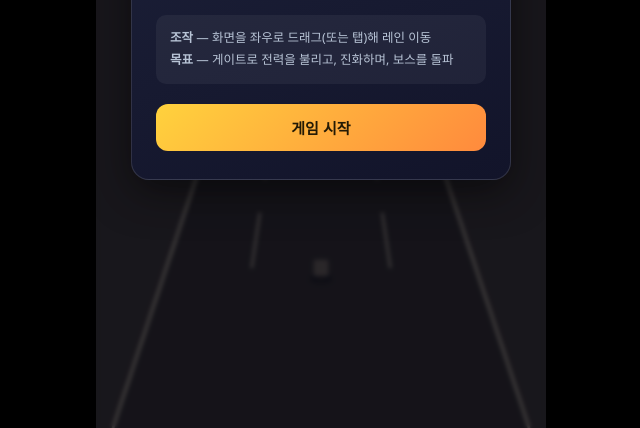
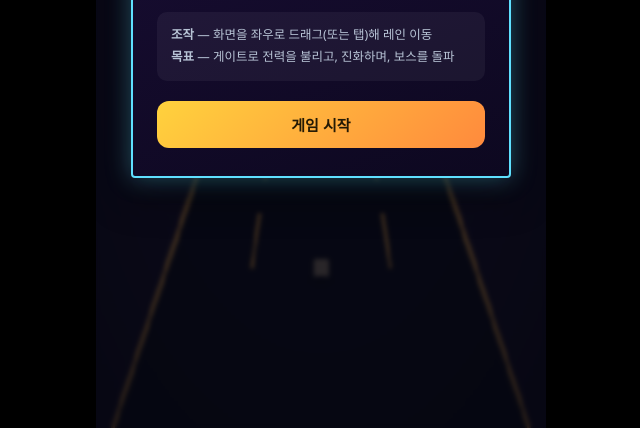
Before and after one commit to ssshijm-spec/test1, a website built with Vite: page index.html in a window 1280 px wide. Shown: the part 372-800 px from the top of the page, without its empty margins (319-959 px from the left). Built offline with nearby package versions, Linux system fonts and the light colour scheme.

Commit message:
Restyle to neon-city pixel-art retro look
Closes the gap between the pixel-art thumbnail and the in-game visuals.

- Low-res pixel buffer (render/pixel.ts): render the game to a 240x427
  offscreen canvas and nearest-neighbor upscale, instantly turning the smooth
  vector art into chunky pixel art. PIXEL_SCALE tunes dot size.
- Neon synthwave palettes (data/stages.ts): all 7 biomes recolored to
  night/neon tones, with a new `neon` accent pair for signs/windows.
- Pixel neon cityscape (render/drawRoad.ts): parallax pixel building skyline
  with lit windows, neon sign blocks, stars, city light bloom; dark asphalt
  road with glowing neon lane lines and edges.
- CRT finish (style.css): scanline + vignette overlay, angular neon panel
  borders with glow. Canvas uses image-rendering: pixelated.

```diff
--- a/src/core/engine.ts
+++ b/src/core/engine.ts
@@ -12,6 +12,7 @@ import { Rng } from './rng';
 import { renderFrame } from '../render/renderer';
 import { HudParams, TierCardInfo } from '../render/drawUI';
 import { laneCenterX, TRUCK_SCREEN_Y } from '../render/layout';
+import { beginPixelFrame, createPixelBuffer, endPixelFrame, PixelBuffer } from '../render/pixel';
 import { ScreenManager } from '../ui/screens';
 
 type GameState = 'menu' | 'intro' | 'playing' | 'stageClear' | 'gameOver' | 'victory' | 'paused';
@@ -25,6 +26,7 @@ interface TierCardState {
 
 export class Engine {
   private ctx: CanvasRenderingContext2D;
+  private pixelBuffer: PixelBuffer;
   private input: InputController;
   private screens: ScreenManager;
 
@@ -53,6 +55,7 @@ export class Engine {
     const ctx = canvas.getContext('2d');
     if (!ctx) throw new Error('2D canvas context를 가져올 수 없습니다.');
     this.ctx = ctx;
+    this.pixelBuffer = createPixelBuffer();
     this.input = new InputController(canvas, BALANCE.laneCount);
 
     this.screens = new ScreenManager({
@@ -230,7 +233,9 @@ export class Engine {
       tierCard: this.tierCard ? this.computeTierCardVisual() : null,
     };
 
-    renderFrame(this.ctx, {
+    // 저해상도 픽셀 버퍼에 렌더 → 니어리스트 네이버 업스케일로 레트로 도트 룩.
+    const bctx = beginPixelFrame(this.pixelBuffer);
+    renderFrame(bctx, {
       truck: this.truck,
       segments: this.segments,
       palette: stage.palette,
@@ -238,6 +243,7 @@ export class Engine {
       elapsedMs: this.elapsedMs,
       hud,
     });
+    endPixelFrame(this.pixelBuffer, this.ctx);
   }
 
   private computeTierCardVisual(): TierCardInfo {
--- a/src/data/stages.ts
+++ b/src/data/stages.ts
@@ -19,6 +19,8 @@ export interface BiomePalette {
   roadLine: string;
   farLayer: string;
   midLayer: string;
+  /** 네온 사인/창문 액센트 2색 (픽셀 시티 배경용) */
+  neon: [string, string];
 }
 
 export interface StageDef {
@@ -56,11 +58,12 @@ export const STAGES: readonly StageDef[] = [
     bossName: '고철 파수꾼',
     bossLore: '폐차장의 마지막 문지기. 녹슬었지만 자리는 지킨다.',
     palette: {
-      sky: ['#7d6b52', '#c9a876'],
-      ground: '#4a4032',
-      roadLine: '#e8d9b5',
-      farLayer: '#5c4e3a',
-      midLayer: '#6b5a43',
+      sky: ['#1a0f2e', '#3d2a4d'],
+      ground: '#160f22',
+      roadLine: '#ffb347',
+      farLayer: '#2a1c3d',
+      midLayer: '#3d2a52',
+      neon: ['#ffb347', '#ff5c8a'],
     },
   },
   {
@@ -79,11 +82,12 @@ export const STAGES: readonly StageDef[] = [
     bossName: '국도의 폭주족 두목',
     bossLore: '이 국도에서는 내가 제일 빠르다고 믿는 남자.',
     palette: {
-      sky: ['#4f6fa8', '#bcd6ea'],
-      ground: '#39433f',
-      roadLine: '#f0f0e6',
-      farLayer: '#354a63',
-      midLayer: '#425c4f',
+      sky: ['#0d1a33', '#1c3a5c'],
+      ground: '#0a1420',
+      roadLine: '#5fe0ff',
+      farLayer: '#16283f',
+      midLayer: '#20405c',
+      neon: ['#5fe0ff', '#ffd23d'],
     },
   },
   {
@@ -102,11 +106,12 @@ export const STAGES: readonly StageDef[] = [
     bossName: '통행세 징수관',
     bossLore: '이 구역을 지나려면 전력으로 증명해야 한다.',
     palette: {
-      sky: ['#665a5a', '#a68b6e'],
-      ground: '#332e2e',
-      roadLine: '#d9c9a3',
-      farLayer: '#4a3f3f',
-      midLayer: '#5c4f47',
+      sky: ['#0d1f1f', '#1c3d3a'],
+      ground: '#0a1616',
+      roadLine: '#4dffce',
+      farLayer: '#153330',
+      midLayer: '#1e4d42',
+      neon: ['#4dffce', '#ff8a3d'],
     },
   },
   {
@@ -133,11 +138,12 @@ export const STAGES: readonly StageDef[] = [
     bossName: '사막의 폭주 트레일러',
     bossLore: '모래바람 속에서도 흔들림 없이 질주하는 거구.',
     palette: {
-      sky: ['#c96b2e', '#f4c873'],
-      ground: '#8a5a2e',
-      roadLine: '#fff0cf',
-      farLayer: '#a06a35',
-      midLayer: '#b8813f',
+      sky: ['#1c0d33', '#ff5c8a'],
+      ground: '#1a0d2e',
+      roadLine: '#ffd23d',
+      farLayer: '#3d1a52',
+      midLayer: '#5c2478',
+      neon: ['#ff5c8a', '#5fe0ff'],
     },
   },
   {
@@ -173,11 +179,12 @@ export const STAGES: readonly StageDef[] = [
     bossName: '러시아워의 폭군',
     bossLore: '도심 교통을 지배하는 검은 세단. 신호는 무시한다.',
     palette: {
-      sky: ['#2e3a52', '#6b7fa8'],
-      ground: '#22262f',
-      roadLine: '#e0e6f0',
-      farLayer: '#2a3242',
-      midLayer: '#354258',
+      sky: ['#0d0d2e', '#2a1a5c'],
+      ground: '#0a0a1f',
+      roadLine: '#5fe0ff',
+      farLayer: '#1a1a47',
+      midLayer: '#2e2470',
+      neon: ['#ff3d94', '#5fe0ff'],
     },
   },
   {
@@ -213,11 +220,12 @@ export const STAGES: readonly StageDef[] = [
     bossName: '빙하의 파괴자',
     bossLore: '얼어붙은 강철 그 자체. 부딪히는 모든 것을 부순다.',
     palette: {
-      sky: ['#1c3550', '#7fb8d9'],
-      ground: '#dce8f0',
-      roadLine: '#2c3e50',
-      farLayer: '#274a63',
-      midLayer: '#31597a',
+      sky: ['#0d1f33', '#2a5c7a'],
+      ground: '#16303d',
+      roadLine: '#aef0ff',
+      farLayer: '#1c3d52',
+      midLayer: '#2a5c78',
+      neon: ['#aef0ff', '#5f8fff'],
     },
   },
   {
@@ -253,11 +261,12 @@ export const STAGES: readonly StageDef[] = [
     bossName: '오버드라이브 코어',
     bossLore: '도로의 끝에서 기다리는 존재. 숫자로 이루어진 최후의 벽.',
     palette: {
-      sky: ['#0d0d2b', '#4a1a6b'],
-      ground: '#141428',
+      sky: ['#0d0524', '#5c1a8f'],
+      ground: '#0a0418',
       roadLine: '#ff5fd6',
-      farLayer: '#1e1a3a',
-      midLayer: '#2e2050',
+      farLayer: '#1e0d3d',
+      midLayer: '#3d1a6b',
+      neon: ['#ff5fd6', '#5fe0ff'],
     },
   },
 ];
--- a/src/render/drawRoad.ts
+++ b/src/render/drawRoad.ts
@@ -6,55 +6,135 @@ function mod(a: number, n: number): number {
   return ((a % n) + n) % n;
 }
 
-/** 소실점에서 뻗어나가는 방사형 하이퍼캐주얼 "터널" 광선 배경. */
-function drawSunburst(ctx: CanvasRenderingContext2D, palette: BiomePalette, truckDistance: number) {
-  const rayCount = 10;
-  const rotation = (truckDistance * 0.0015) % ((Math.PI * 2) / rayCount);
-  const maxR = Math.hypot(VIEWPORT.width, HORIZON_Y) * 1.6;
+/** 결정적 0~1 해시 — 스크롤해도 빌딩/창문 패턴이 아른거리지 않게 위치 인덱스로부터 안정적 난수를 뽑는다. */
+function hash(n: number): number {
+  const x = Math.sin(n * 127.1 + 11.7) * 43758.5453;
+  return x - Math.floor(x);
+}
 
-  ctx.save();
-  ctx.translate(VANISH_X, HORIZON_Y);
-  for (let i = 0; i < rayCount; i++) {
-    const a0 = rotation + (i / rayCount) * Math.PI * 2;
-    const a1 = a0 + Math.PI / rayCount;
-    ctx.beginPath();
-    ctx.moveTo(0, 0);
-    ctx.arc(0, 0, maxR, a0, a1);
-    ctx.closePath();
-    ctx.fillStyle = i % 2 === 0 ? palette.sky[1] + '55' : palette.sky[0] + '00';
-    ctx.fill();
+interface CityLayerOpts {
+  y: number; // 빌딩 밑변 y
+  scrollX: number; // 패럴랙스 스크롤 오프셋
+  spacing: number; // 빌딩 슬롯 폭
+  gap: number; // 빌딩 사이 간격
+  baseH: number;
+  varH: number;
+  bodyColor: string;
+  windowChance: number;
+  signChance: number; // 네온 사인 확률
+  neon: [string, string];
+}
+
+/** 픽셀 시티 한 레이어(스카이라인 실루엣 + 켜진 창문 + 가끔 네온 사인). */
+function drawCityLayer(ctx: CanvasRenderingContext2D, opts: CityLayerOpts) {
+  const { y, scrollX, spacing, gap, baseH, varH, bodyColor, windowChance, signChance, neon } = opts;
+  const startSlot = Math.floor(scrollX / spacing) - 1;
+  const count = Math.ceil(VIEWPORT.width / spacing) + 3;
+
+  for (let k = 0; k < count; k++) {
+    const slot = startSlot + k;
+    const h = Math.round(baseH + hash(slot) * varH);
+    const bw = Math.round(spacing - gap);
+    const bx = Math.round(slot * spacing - scrollX);
+    const top = y - h;
+
+    // 빌딩 몸체
+    ctx.fillStyle = bodyColor;
+    ctx.fillRect(bx, top, bw, h);
+
+    // 창문 그리드 (켜진 창만 네온색으로)
+    const cell = 8;
+    const pad = 3;
+    for (let wy = top + pad; wy < y - pad; wy += cell) {
+      for (let wx = bx + pad; wx < bx + bw - pad; wx += cell) {
+        const r = hash(slot * 91.3 + wx * 0.7 + wy * 1.9);
+        if (r < windowChance) {
+          ctx.fillStyle = r < windowChance * 0.5 ? neon[0] : neon[1];
+          ctx.fillRect(Math.round(wx), Math.round(wy), 4, 4);
+        }
+      }
+    }
+
+    // 가끔 큰 네온 사인 (썸네일의 RAMEN/NEON 간판 같은 발광 블록)
+    if (hash(slot * 7.7 + 3.1) < signChance && h > baseH * 0.7) {
+      const signColor = hash(slot * 3.3) < 0.5 ? neon[0] : neon[1];
+      const sw = Math.max(6, Math.round(bw * 0.55));
+      const sh = 10;
+      const sx = bx + Math.round((bw - sw) / 2);
+      const sy = top + Math.round(h * 0.28);
+      ctx.fillStyle = signColor;
+      ctx.fillRect(sx, sy, sw, sh);
+      ctx.fillStyle = '#0d0d1a';
+      ctx.fillRect(sx + 2, sy + 3, sw - 4, sh - 6);
+    }
   }
-  ctx.restore();
+}
+
+/** 밤하늘 별. 화면 상단에만, 위치 고정(살짝만 패럴랙스). */
+function drawStars(ctx: CanvasRenderingContext2D, scrollX: number) {
+  ctx.fillStyle = '#ffffff';
+  for (let i = 0; i < 40; i++) {
+    const bx = mod(hash(i * 2.1) * VIEWPORT.width * 2 - scrollX * 0.15, VIEWPORT.width);
+    const by = hash(i * 5.7) * (HORIZON_Y - 20);
+    const tw = hash(i * 9.3 + Math.floor(scrollX * 0.02));
+    ctx.globalAlpha = 0.35 + tw * 0.5;
+    ctx.fillRect(Math.round(bx), Math.round(by), 2, 2);
+  }
+  ctx.globalAlpha = 1;
 }
 
 export function drawRoad(ctx: CanvasRenderingContext2D, palette: BiomePalette, truckDistance: number) {
   const w = VIEWPORT.width;
   const h = VIEWPORT.height;
 
-  // 하늘
+  // 밤하늘 (2색 그라디언트 — 저해상도 버퍼에서 자연스럽게 밴딩되어 레트로 느낌)
   const sky = ctx.createLinearGradient(0, 0, 0, HORIZON_Y);
   sky.addColorStop(0, palette.sky[0]);
   sky.addColorStop(1, palette.sky[1]);
   ctx.fillStyle = sky;
   ctx.fillRect(0, 0, w, HORIZON_Y);
 
-  drawSunburst(ctx, palette, truckDistance);
+  drawStars(ctx, truckDistance);
 
-  // 소실점을 향해 부드럽게 번지는 헤일로 (터널 입구 느낌)
-  const halo = ctx.createRadialGradient(VANISH_X, HORIZON_Y, 4, VANISH_X, HORIZON_Y, w * 0.42);
-  halo.addColorStop(0, '#ffffffaa');
-  halo.addColorStop(1, '#ffffff00');
-  ctx.fillStyle = halo;
-  ctx.beginPath();
-  ctx.arc(VANISH_X, HORIZON_Y, w * 0.42, 0, Math.PI * 2);
-  ctx.fill();
+  // 도심 라이트 블룸 (소실점 위쪽에서 번지는 도시 불빛)
+  const bloom = ctx.createRadialGradient(VANISH_X, HORIZON_Y, 6, VANISH_X, HORIZON_Y, w * 0.5);
+  bloom.addColorStop(0, palette.neon[1] + '66');
+  bloom.addColorStop(1, palette.neon[1] + '00');
+  ctx.fillStyle = bloom;
+  ctx.fillRect(0, 0, w, HORIZON_Y + 20);
 
-  // 지면(도로 바깥쪽 갓길)
+  // 픽셀 시티 — 원경(작고 어둡고 창문 적음) → 중경(크고 밝고 네온 사인)
+  drawCityLayer(ctx, {
+    y: HORIZON_Y + 2,
+    scrollX: truckDistance * 0.05,
+    spacing: 34,
+    gap: 6,
+    baseH: 30,
+    varH: 46,
+    bodyColor: palette.farLayer,
+    windowChance: 0.18,
+    signChance: 0.0,
+    neon: palette.neon,
+  });
+  drawCityLayer(ctx, {
+    y: HORIZON_Y + 6,
+    scrollX: truckDistance * 0.13,
+    spacing: 56,
+    gap: 10,
+    baseH: 44,
+    varH: 62,
+    bodyColor: palette.midLayer,
+    windowChance: 0.32,
+    signChance: 0.35,
+    neon: palette.neon,
+  });
+
+  // 지면(도로 바깥 갓길) — 어두운 밤
   ctx.fillStyle = palette.ground;
   ctx.fillRect(0, HORIZON_Y, w, h - HORIZON_Y);
 
-  // 원근 도로 본체 — 소실점에서 화면 하단으로 넓어지는 사다리꼴
-  ctx.fillStyle = 'rgba(0,0,0,0.18)';
+  // 원근 도로 본체 — 다크 아스팔트 사다리꼴
+  ctx.fillStyle = '#0a0a12';
   ctx.beginPath();
   ctx.moveTo(VANISH_X, HORIZON_Y);
   ctx.lineTo(VANISH_X - TRACK_WIDTH / 2, h);
@@ -62,29 +142,41 @@ export function drawRoad(ctx: CanvasRenderingContext2D, palette: BiomePalette, t
   ctx.closePath();
   ctx.fill();
 
-  // 트랙 외곽선(좌/우 가장자리) — 원근 투영에서 직선의 상은 그대로 직선이라 apex-bottom 한 번의 선으로 충분
-  ctx.strokeStyle = palette.roadLine;
-  ctx.lineWidth = 3;
-  ctx.beginPath();
-  ctx.moveTo(VANISH_X - TRACK_WIDTH / 2, h);
-  ctx.lineTo(VANISH_X, HORIZON_Y);
-  ctx.lineTo(VANISH_X + TRACK_WIDTH / 2, h);
-  ctx.stroke();
+  // 네온 트랙 외곽선 — 은은한 글로우(넓고 흐린 선) 위에 밝은 코어
+  drawNeonEdges(ctx, palette.roadLine, h);
 
-  // 차선 점선 — 트럭과의 상대 거리(d)에 따라 원근으로 수렴하며 스크롤
+  // 네온 차선 점선 — 원근으로 수렴하며 스크롤
+  drawNeonLanes(ctx, palette.roadLine, truckDistance);
+}
+
+function drawNeonEdges(ctx: CanvasRenderingContext2D, color: string, h: number) {
+  const drawEdge = (mult: number, width: number, alpha: number) => {
+    ctx.globalAlpha = alpha;
+    ctx.strokeStyle = color;
+    ctx.lineWidth = width;
+    ctx.beginPath();
+    ctx.moveTo(VANISH_X - (TRACK_WIDTH / 2) * mult, h);
+    ctx.lineTo(VANISH_X, HORIZON_Y);
+    ctx.lineTo(VANISH_X + (TRACK_WIDTH / 2) * mult, h);
+    ctx.stroke();
+  };
+  drawEdge(1, 7, 0.22); // 글로우
+  drawEdge(1, 3, 1); // 코어
+  ctx.globalAlpha = 1;
+}
+
+function drawNeonLanes(ctx: CanvasRenderingContext2D, color: string, truckDistance: number) {
   const dashLen = 46;
   const gapLen = 34;
   const period = dashLen + gapLen;
   const phase = mod(truckDistance, period);
 
-  ctx.strokeStyle = palette.roadLine;
   for (let boundary = 1; boundary < 3; boundary++) {
     const offsetAtCamera = LANE_WIDTH * boundary - TRACK_WIDTH / 2;
     let d0 = -phase;
     while (d0 < MAX_DRAW_DISTANCE) {
-      const d1 = d0 + dashLen;
       const dA = Math.max(0, d0);
-      const dB = Math.max(0, d1);
+      const dB = Math.max(0, d0 + dashLen);
       if (dB > 0) {
         const sA = perspectiveScale(dA);
         const sB = perspectiveScale(dB);
@@ -92,7 +184,18 @@ export function drawRoad(ctx: CanvasRenderingContext2D, palette: BiomePalette, t
         const ay = HORIZON_Y + (TRUCK_SCREEN_Y - HORIZON_Y) * sA;
         const bx = VANISH_X + offsetAtCamera * sB;
         const by = HORIZON_Y + (TRUCK_SCREEN_Y - HORIZON_Y) * sB;
-        ctx.lineWidth = Math.max(1, 2.4 * ((sA + sB) / 2));
+        const avgS = (sA + sB) / 2;
+        // 글로우
+        ctx.globalAlpha = 0.25;
+        ctx.strokeStyle = color;
+        ctx.lineWidth = Math.max(1, 5 * avgS);
+        ctx.beginPath();
+        ctx.moveTo(ax, ay);
+        ctx.lineTo(bx, by);
+        ctx.stroke();
+        // 코어
+        ctx.globalAlpha = 1;
+        ctx.lineWidth = Math.max(1, 2.4 * avgS);
         ctx.beginPath();
         ctx.moveTo(ax, ay);
         ctx.lineTo(bx, by);
@@ -101,4 +204,5 @@ export function drawRoad(ctx: CanvasRenderingContext2D, palette: BiomePalette, t
       d0 += period;
     }
   }
+  ctx.globalAlpha = 1;
 }
--- /dev/null
+++ b/src/render/pixel.ts
@@ -0,0 +1,51 @@
+import { VIEWPORT } from '../data/balance';
+
+/**
+ * 픽셀아트 레트로 스타일의 핵심 — 게임을 저해상도 오프스크린 버퍼에 그린 뒤, 스무딩을 끈 채
+ * 실제 캔버스로 정수배 업스케일(니어리스트 네이버)한다. 이 한 단계가 부드러운 벡터 그림을 즉시
+ * "도트가 큼직한" 레트로 룩으로 바꿔준다.
+ *
+ * PIXEL_SCALE이 클수록 도트가 커지고 해상도가 낮아진다. 2 => 240×427 버퍼(가독성/레트로 균형점).
+ * 상수만 바꾸면 도트 크기를 조절할 수 있다(3으로 올리면 더 거칠고 복고적).
+ */
+export const PIXEL_SCALE = 2;
+
+export const BUFFER_W = Math.round(VIEWPORT.width / PIXEL_SCALE);
+export const BUFFER_H = Math.round(VIEWPORT.height / PIXEL_SCALE);
+
+export interface PixelBuffer {
+  canvas: HTMLCanvasElement;
+  ctx: CanvasRenderingContext2D;
+}
+
+export function createPixelBuffer(): PixelBuffer {
+  const canvas = document.createElement('canvas');
+  canvas.width = BUFFER_W;
+  canvas.height = BUFFER_H;
+  const ctx = canvas.getContext('2d');
+  if (!ctx) throw new Error('픽셀 버퍼 2D 컨텍스트를 만들 수 없습니다.');
+  ctx.imageSmoothingEnabled = false;
+  return { canvas, ctx };
+}
+
+/**
+ * 저해상도 버퍼를 실제(풀 해상도) 캔버스로 니어리스트 네이버 업스케일한다.
+ * VIEWPORT 좌표계를 그대로 쓰는 렌더 코드가 버퍼에 그려지도록, 그리기 전 버퍼 컨텍스트에
+ * scale(1/PIXEL_SCALE)을 적용해 반환한다(호출부는 이 컨텍스트에 VIEWPORT 좌표로 그리면 됨).
+ */
+export function beginPixelFrame(buffer: PixelBuffer): CanvasRenderingContext2D {
+  const b = buffer.ctx;
+  b.setTransform(1, 0, 0, 1, 0, 0);
+  b.imageSmoothingEnabled = false;
+  b.clearRect(0, 0, BUFFER_W, BUFFER_H);
+  b.save();
+  b.scale(1 / PIXEL_SCALE, 1 / PIXEL_SCALE);
+  return b;
+}
+
+export function endPixelFrame(buffer: PixelBuffer, target: CanvasRenderingContext2D) {
+  buffer.ctx.restore();
+  target.imageSmoothingEnabled = false;
+  target.clearRect(0, 0, VIEWPORT.width, VIEWPORT.height);
+  target.drawImage(buffer.canvas, 0, 0, BUFFER_W, BUFFER_H, 0, 0, VIEWPORT.width, VIEWPORT.height);
+}
--- a/src/style.css
+++ b/src/style.css
@@ -29,6 +29,25 @@ html, body {
   height: min(100vh, 100vw * (854 / 480));
   background: #0d0d2b;
   box-shadow: 0 0 40px rgba(0, 0, 0, 0.6);
+  overflow: hidden;
+}
+
+/* 스캔라인 + CRT 비네트 오버레이 — 픽셀아트 레트로 감성의 마감. 클릭은 통과시킨다. */
+#stage-wrap::after {
+  content: '';
+  position: absolute;
+  inset: 0;
+  z-index: 15;
+  pointer-events: none;
+  background:
+    repeating-linear-gradient(
+      to bottom,
+      rgba(0, 0, 0, 0) 0px,
+      rgba(0, 0, 0, 0) 2px,
+      rgba(0, 0, 0, 0.14) 3px,
+      rgba(0, 0, 0, 0.14) 3px
+    ),
+    radial-gradient(ellipse at center, rgba(0, 0, 0, 0) 55%, rgba(0, 0, 0, 0.45) 100%);
 }
 
 #game-canvas {
@@ -36,6 +55,9 @@ html, body {
   height: 100%;
   display: block;
   touch-action: none;
+  /* 니어리스트 네이버 업스케일 유지 — 도트가 뭉개지지 않고 또렷하게 커진다. */
+  image-rendering: pixelated;
+  image-rendering: crisp-edges;
 }
 
 .icon-btn {
@@ -72,21 +94,22 @@ html, body {
 .panel {
   width: 100%;
   max-width: 380px;
-  background: linear-gradient(160deg, #1c2038, #12142a);
-  border: 1px solid rgba(255, 255, 255, 0.12);
-  border-radius: 18px;
+  background: linear-gradient(160deg, #180d33, #0d0820);
+  /* 픽셀아트 톤에 맞춰 각진 네온 보더 */
+  border: 2px solid #5fe0ff;
+  border-radius: 4px;
   padding: 28px 24px;
   text-align: center;
-  box-shadow: 0 12px 40px rgba(0, 0, 0, 0.5);
+  box-shadow: 0 0 24px rgba(95, 224, 255, 0.35), 0 12px 40px rgba(0, 0, 0, 0.55);
 }
 
 .panel h1 {
-  font-size: 26px;
+  font-size: 28px;
+  line-height: 1.15;
+  letter-spacing: 1px;
   margin-bottom: 12px;
-  background: linear-gradient(90deg, #ffd23d, #ff6b6b);
-  -webkit-background-clip: text;
-  background-clip: text;
-  color: transparent;
+  color: #ffd23d;
+  text-shadow: 0 0 10px rgba(255, 92, 138, 0.9), 0 0 20px rgba(255, 92, 138, 0.5), 2px 2px 0 #ff3d94;
 }
 
 .panel h2 {
```
Also changed, not shown: DESIGN.md (+7 -0 lines), README.md.
